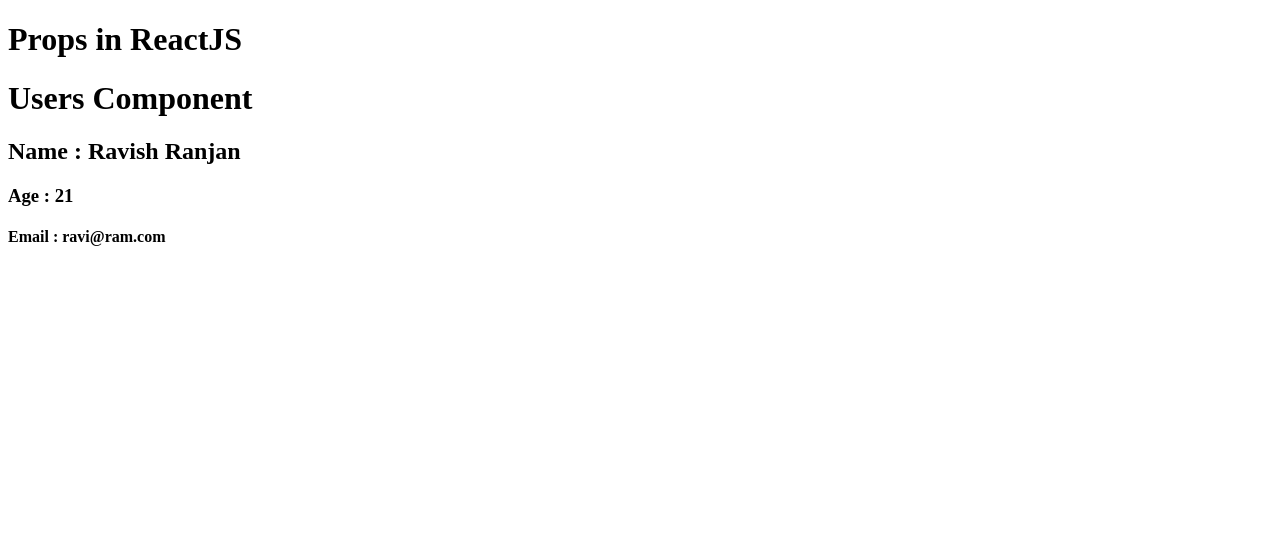
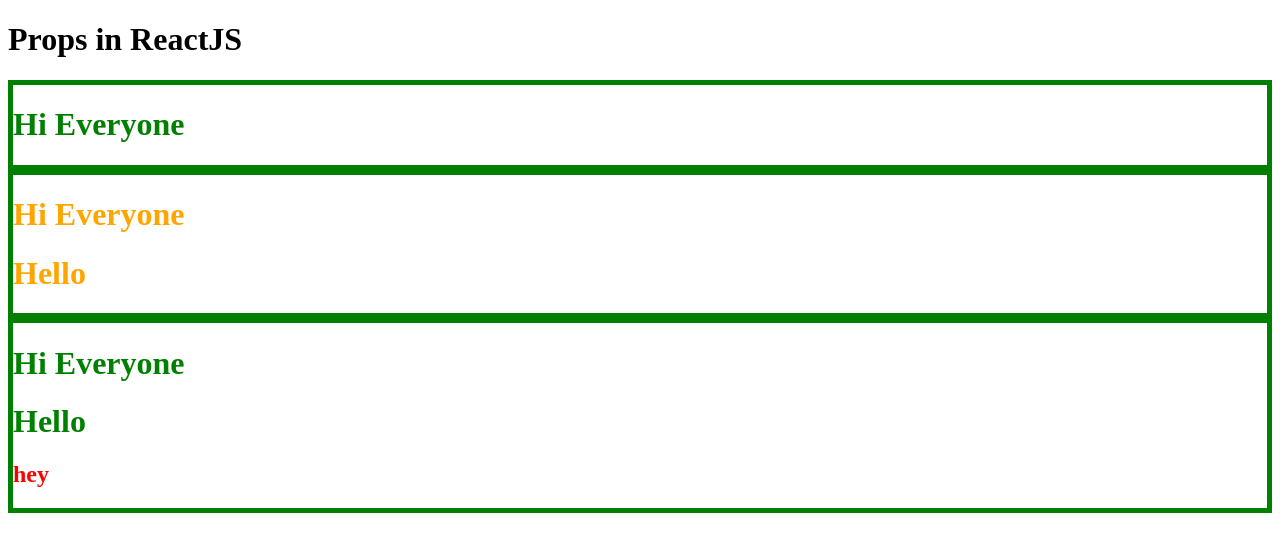
Before and after one commit to ravishranjan1/LearnReactJS, a React (Vite) app in the folder Learn_ReactJS/: page / in a window 1280 px wide. Shown: the top 552 px of the page. Built offline with nearby package versions, Linux system fonts and the light colour scheme.

Commit message:
Pass Jsx with Props

```diff
--- a/Learn_ReactJS/src/App.jsx
+++ b/Learn_ReactJS/src/App.jsx
@@ -1,12 +1,17 @@
 
-import Props from "./Props"
+
+import Wrapper from "./Wrapper"
 
 function App(){
 
   return(
     <>
       <h1>Props in ReactJS</h1>
-      <Props name={"Ravish Ranjan"} age ={21} email = {"ravi@ram.com"}/>
+      <Wrapper/>
+      <Wrapper color="orange"><h1>Hello</h1></Wrapper>
+      <Wrapper><h1>Hello</h1>
+        <h2 style={{color:"red"}}>hey</h2>
+      </Wrapper>
     </>
   )
 }
--- a/Learn_ReactJS/src/Props.jsx
+++ b/Learn_ReactJS/src/Props.jsx
@@ -1,10 +1,10 @@
-function Props({name, age, email}){
+function Props({user1}){
     return (
         <>
             <h1>Users Component</h1>
-            <h2>Name : {name}</h2>
-            <h3>Age : {age}</h3>
-            <h4>Email : {email}</h4>
+            <h2>Name : {user1.name}</h2>
+            <h3>Age : {user1.age}</h3>
+            <h4>Email : {user1.email}</h4>
         </>
     )
 }
--- /dev/null
+++ b/Learn_ReactJS/src/Wrapper.jsx
@@ -0,0 +1,9 @@
+function Wrapper({children, color="green"}){
+    return(
+        <div style={{color:color, border:"5px solid green"}}>
+            <h1>Hi Everyone</h1>
+            {children}
+        </div>
+    )
+}
+export default Wrapper;
```
